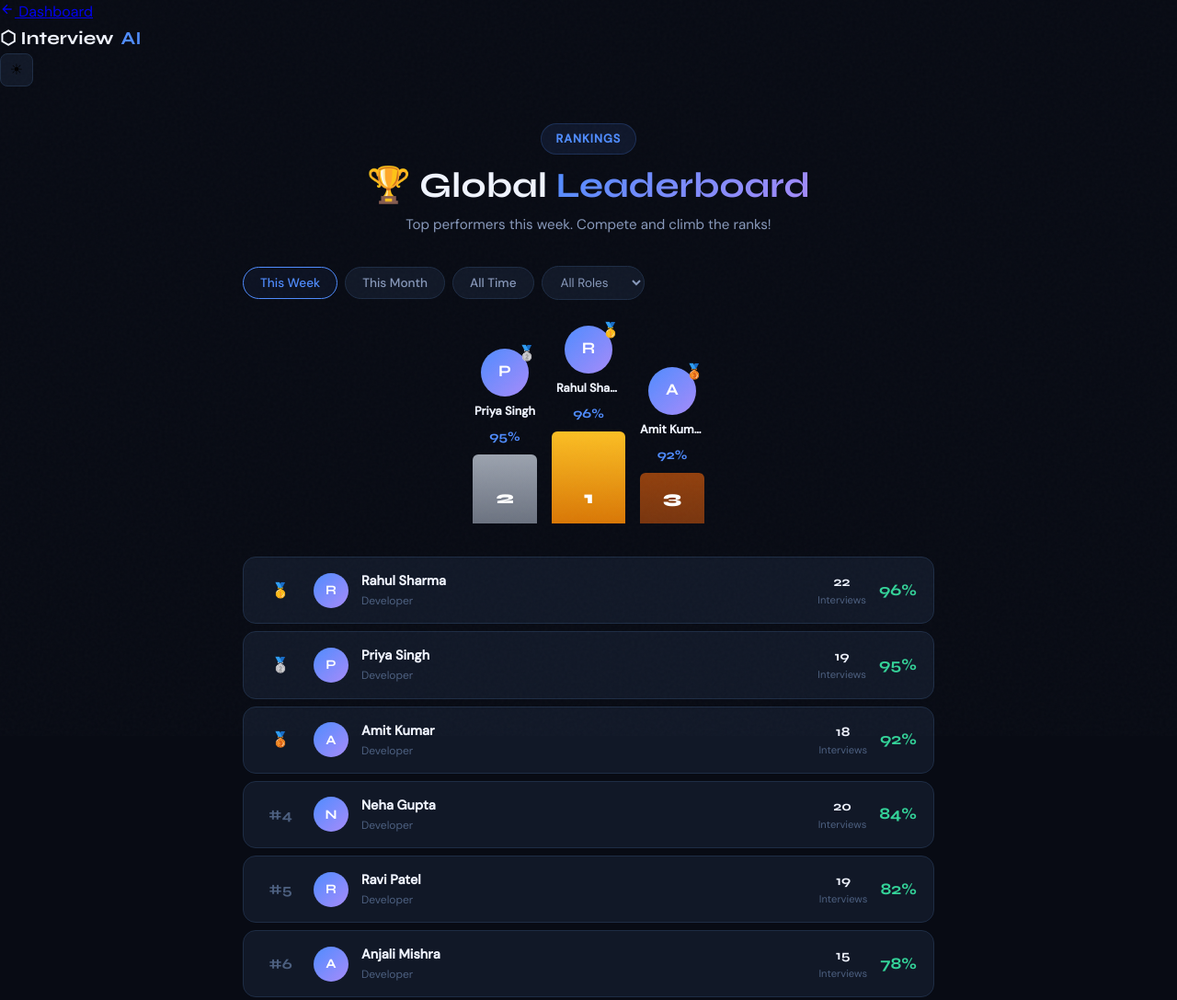
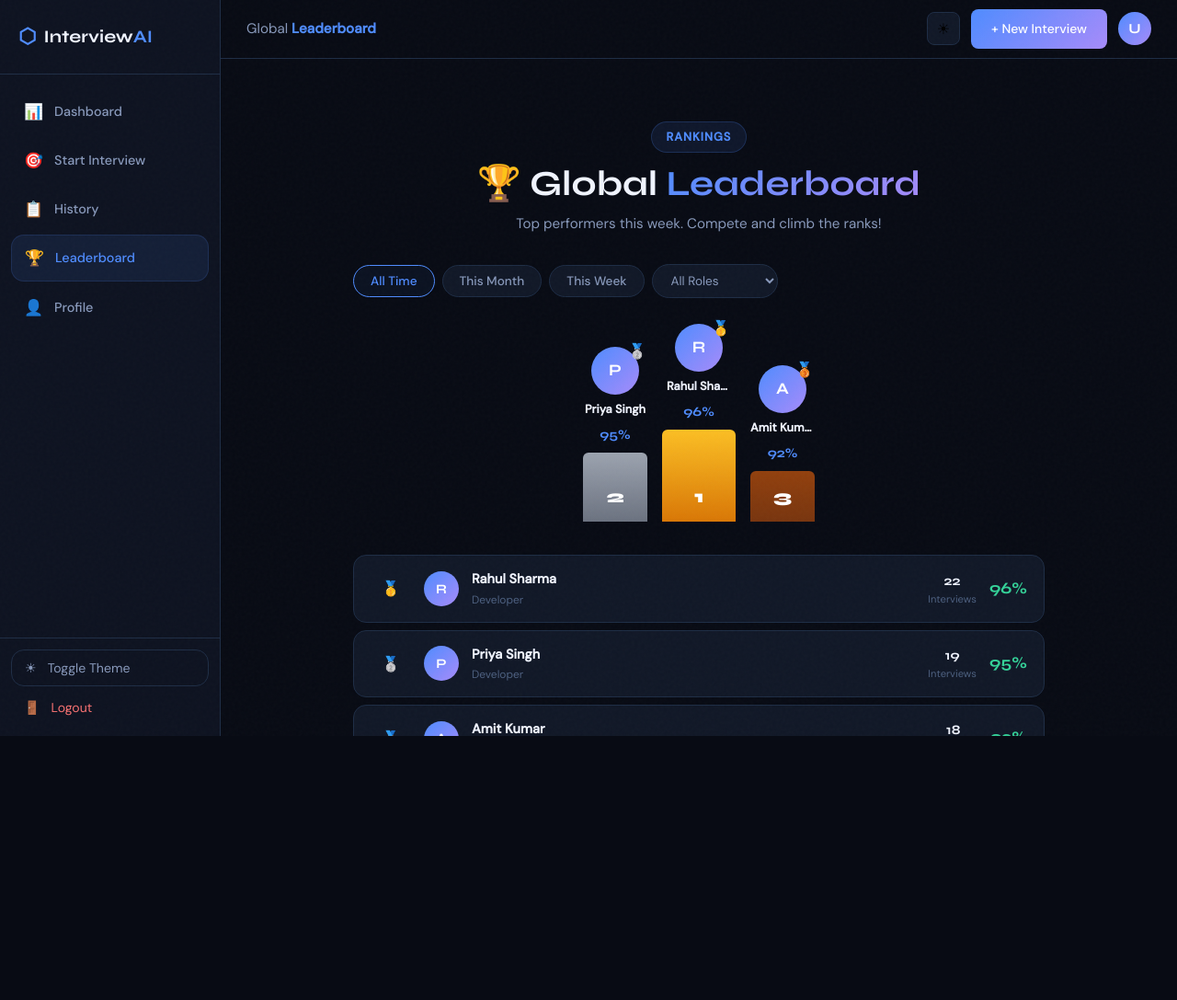
Before and after one commit to subodh182/Interview-Coach-AI, a plain HTML site: page frontend/leaderboard.html in a window 1280 px wide. Shown: the top 1087 px of the page at 92% size. After the commit the page ends 800 px from the top, so only its background shows below. Drawn offline with Linux system fonts and the light colour scheme; no server answers.

Commit message:
Updated leaderboard.html file

```diff
--- a/frontend/leaderboard.html
+++ b/frontend/leaderboard.html
@@ -5,164 +5,128 @@
   <meta name="viewport" content="width=device-width, initial-scale=1.0"/>
   <title>InterviewAI – Leaderboard</title>
   <link rel="stylesheet" href="css/main.css"/>
+  <link rel="stylesheet" href="css/dashboard.css"/>
   <link rel="stylesheet" href="css/leaderboard.css"/>
   <link href="https://fonts.googleapis.com/css2?family=Syne:wght@400;600;700;800&family=DM+Sans:wght@300;400;500&display=swap" rel="stylesheet"/>
 </head>
-
 <body class="dark-mode">
-
 <div class="noise-overlay"></div>
 
-<nav class="report-nav">
-  <a href="dashboard.html" class="back-link">
-    <svg width="16" height="16" viewBox="0 0 24 24" fill="none" stroke="currentColor" stroke-width="2">
-      <path d="M19 12H5M12 5l-7 7 7 7"/>
-    </svg>
-    Dashboard
-  </a>
+<!-- SIDEBAR — same as dashboard -->
+<aside class="sidebar" id="sidebar">
+  <div class="sidebar-brand"><span class="brand-icon">⬡</span><span>Interview<span class="accent">AI</span></span></div>
+  <nav class="sidebar-nav">
+    <a href="dashboard.html" class="nav-item"><span class="nav-icon">📊</span><span>Dashboard</span></a>
+    <a href="setup.html" class="nav-item"><span class="nav-icon">🎯</span><span>Start Interview</span></a>
+    <a href="history.html" class="nav-item"><span class="nav-icon">📋</span><span>History</span></a>
+    <a href="leaderboard.html" class="nav-item active"><span class="nav-icon">🏆</span><span>Leaderboard</span></a>
+    <a href="profile.html" class="nav-item"><span class="nav-icon">👤</span><span>Profile</span></a>
+  </nav>
+  <div class="sidebar-footer">
+    <button class="sidebar-theme" id="sidebarThemeToggle"><span class="theme-icon">☽</span><span>Toggle Theme</span></button>
+    <button class="logout-btn" id="logoutBtn"><span>🚪</span><span>Logout</span></button>
+  </div>
+</aside>
+<div class="sidebar-overlay" id="sidebarOverlay"></div>
 
-  <div class="nav-brand">
-    ⬡ Interview<span class="accent">AI</span>
+<!-- MAIN LAYOUT -->
+<div class="main-layout">
+  <header class="topbar">
+    <div class="topbar-left">
+      <button class="hamburger-sidebar" id="sidebarToggle"><span></span><span></span><span></span></button>
+      <div class="topbar-greeting">Global <span class="accent">Leaderboard</span></div>
     </div>
+    <div class="topbar-right">
+      <button class="theme-toggle" id="topThemeToggle"><span class="theme-icon">☽</span></button>
+      <a href="setup.html" class="btn-primary">+ New Interview</a>
+      <div class="user-avatar" id="userAvatar" onclick="window.location.href='profile.html'" style="cursor:pointer">U</div>
+    </div>
+  </header>
 
-  <button class="theme-toggle" id="themeToggle">
-    <span class="theme-icon">☽</span>
-  </button>
-</nav>
-
+  <main class="main-content">
     <div class="lb-container">
-
       <div class="lb-header">
         <span class="section-tag">Rankings</span>
         <h2>🏆 Global <span class="gradient-text">Leaderboard</span></h2>
         <p>Top performers this week. Compete and climb the ranks!</p>
       </div>
 
-  <!-- Your Rank -->
+      <!-- Your Rank Card -->
       <div class="your-rank-card hidden" id="yourRankCard">
         <span class="yr-label">Your Rank</span>
-
         <div class="yr-content">
-
           <div class="yr-avatar" id="yrAvatar">U</div>
-
           <div class="yr-info">
             <span class="yr-name" id="yrName">You</span>
             <span class="yr-stats" id="yrStats">0 interviews · 0% avg</span>
           </div>
-
           <div class="yr-rank" id="yrRank">#--</div>
           <div class="yr-score" id="yrScore">0%</div>
-
         </div>
       </div>
 
       <!-- Filters -->
       <div class="lb-filters">
-
-    <button class="lb-filter active" data-filter="week">This Week</button>
+        <button class="lb-filter active" data-filter="all">All Time</button>
         <button class="lb-filter" data-filter="month">This Month</button>
-    <button class="lb-filter" data-filter="all">All Time</button>
-
+        <button class="lb-filter" data-filter="week">This Week</button>
         <select class="lb-role-filter" id="roleFilter">
           <option value="">All Roles</option>
           <option value="frontend">Frontend</option>
           <option value="backend">Backend</option>
+          <option value="fullstack">Full Stack</option>
           <option value="java">Java</option>
           <option value="python">Python</option>
+          <option value="devops">DevOps</option>
+          <option value="datascience">Data Science</option>
+          <option value="android">Android</option>
           <option value="hr">HR</option>
         </select>
-
       </div>
 
-  <!-- Podium -->
+      <!-- Podium Top 3 -->
       <div class="podium" id="podium">
-    <div class="podium-loading">
-      <div class="spinner"></div>
+        <div class="podium-loading"><div class="spinner"></div></div>
+      </div>
+
+      <!-- Full Rankings List -->
+      <div class="lb-list" id="lbList">
+        <div class="lb-loading"><div class="spinner"></div><span>Loading rankings...</span></div>
       </div>
     </div>
-
-  <!-- Leaderboard List -->
-  <div class="lb-list" id="lbList">
-    <div class="lb-loading">
-      <div class="spinner"></div>
-      <span>Loading rankings...</span>
-    </div>
-  </div>
-
+  </main>
 </div>
 
 <div class="toast-container" id="toastContainer"></div>
 
-
 <script type="module">
-
   import { initializeApp } from "https://www.gstatic.com/firebasejs/10.7.0/firebase-app.js";
-
-import {
-  getAuth
-} from "https://www.gstatic.com/firebasejs/10.7.0/firebase-auth.js";
-
-import {
-  getDatabase,
-  ref,
-  get,
-  query,
-  orderByChild,
-  limitToLast,
-  onValue
-} from "https://www.gstatic.com/firebasejs/10.7.0/firebase-database.js";
-
+  import { getAuth, signOut } from "https://www.gstatic.com/firebasejs/10.7.0/firebase-auth.js";
+  import { getDatabase, ref, get } from "https://www.gstatic.com/firebasejs/10.7.0/firebase-database.js";
 
   const firebaseConfig = {
-
     apiKey: "AIzaSyAmE3LJp-zxkcWwXCB1mwAjmU24KfUHwRI",
     authDomain: "interviewai-82be8.firebaseapp.com",
+    databaseURL: "https://interviewai-82be8-default-rtdb.asia-southeast1.firebasedatabase.app",
     projectId: "interviewai-82be8",
-  databaseURL:"https://interviewai-82be8-default-rtdb.asia-southeast1.firebasedatabase.app",
     storageBucket: "interviewai-82be8.firebasestorage.app",
     messagingSenderId: "1037102407872",
     appId: "1:1037102407872:web:5e81fd954f6fc094824d25"
-
   };
 
-
   const app = initializeApp(firebaseConfig);
-
   const auth = getAuth(app);
   const db = getDatabase(app);
-
-
   window.firebaseAuth = auth;
   window.firebaseDB = db;
-
-window.firebaseFunctions = {
-
-  ref,
-  get,
-  query,
-  orderByChild,
-  limitToLast,
-  onValue
-
-};
-
+  window.firebaseFunctions = { signOut, ref, get };
 
   auth.onAuthStateChanged(user => {
-
     window.currentUser = user;
-
-  window.dispatchEvent(
-    new CustomEvent('userReady', { detail: user })
-  );
-
+    window.dispatchEvent(new CustomEvent('userReady', { detail: user }));
   });
-
 </script>
-
-
 <script src="js/main.js"></script>
 <script src="js/leaderboard.js"></script>
-
 </body>
 </html>
```
Lines whose indentation alone changed are shown as unchanged.
